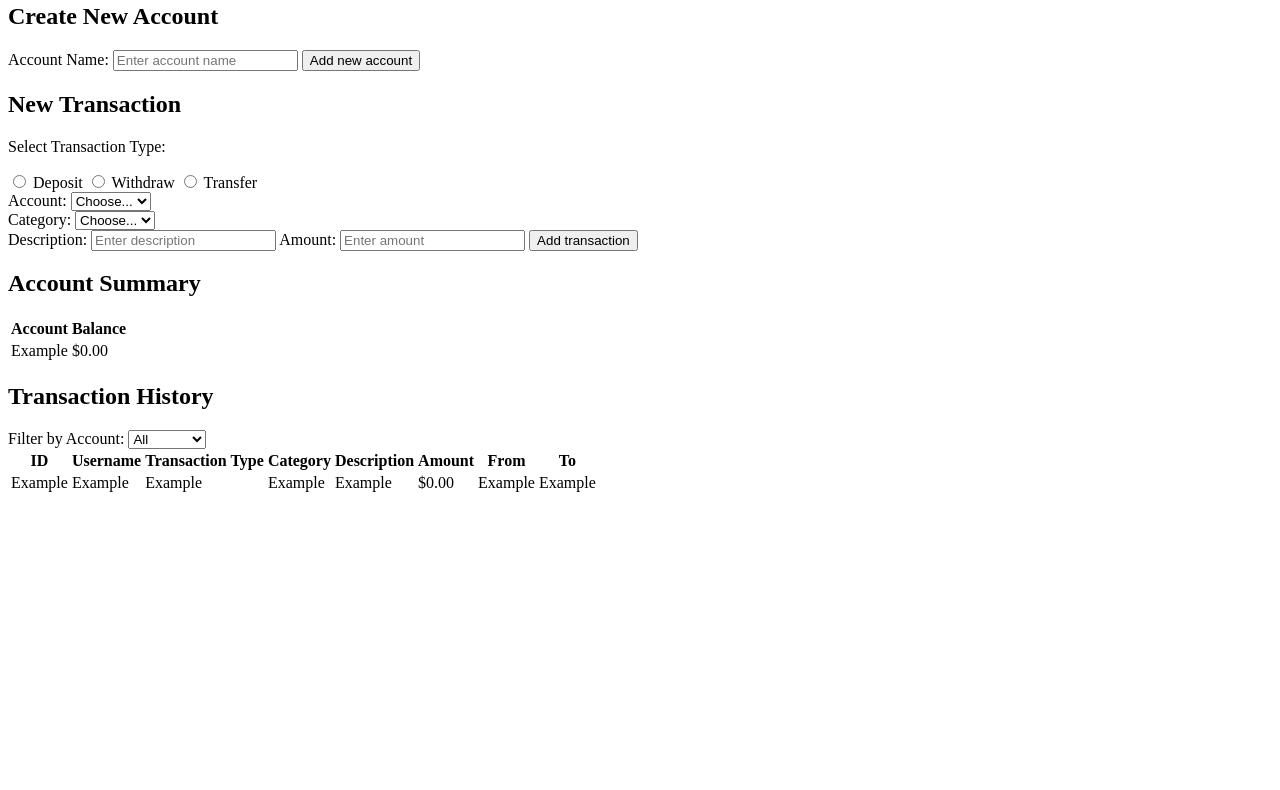
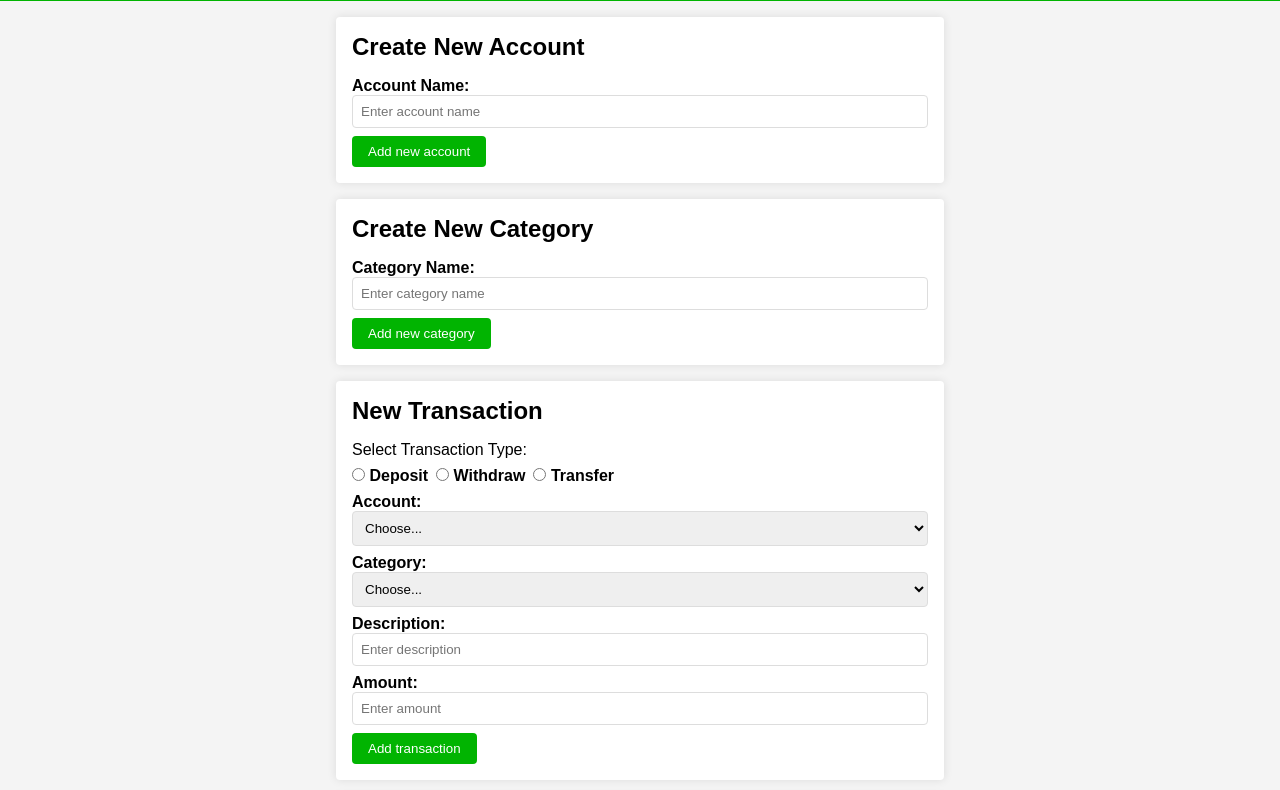
Before and after one commit to lenizeramos/my-track-app, a plain HTML site: page frontend/index.html in a window 1280 px wide. Shown: the part 64-854 px from the top of the page. Before the commit the page ends 800 px from the top, so only its background shows below. Drawn offline with nearby package versions, Linux system fonts and the light colour scheme; files that its build step writes are made by us from their sources.

Commit message:
created sass file

```diff
--- a/frontend/index.html
+++ b/frontend/index.html
@@ -4,25 +4,40 @@
     <meta charset="UTF-8" />
     <meta name="viewport" content="width=device-width, initial-scale=1.0" />
     <title>MyTracker</title>
+    <link rel="stylesheet" href="../src/css/style.css" />
   </head>
   <body>
     <nav>
       <h1>myTrakr</h1>
     </nav>
     <main>
-      <section>
+      <section id="create_account">
         <h2>Create New Account</h2>
         <label for="new_account">Account Name:</label>
         <input type="text" id="new_account" placeholder="Enter account name" />
         <input type="button" value="Add new account" />
       </section>
 
-      <section>
+      <section id="create_category">
+        <h2>Create New Category</h2>
+        <label for="new_category">Category Name:</label>
+        <input
+          type="text"
+          id="new_category"
+          placeholder="Enter category name"
+        />
+        <input type="button" value="Add new category" />
+      </section>
+
+      <section id="new_transaction">
         <h2>New Transaction</h2>
+        <p>Select Transaction Type:</p>
+        <div id="radio_group">
           <div>
-          <p>Select Transaction Type:</p>
               <input type="radio" id="deposit" name="transaction" value="deposit" />
               <label for="deposit">Deposit</label>
+          </div>
+          <div>
               <input
                 type="radio"
                 id="withdraw"
@@ -30,6 +45,8 @@
                 value="withdraw"
               />
               <label for="withdraw">Withdraw</label>
+          </div>
+          <div>
               <input
                 type="radio"
                 id="transfer"
@@ -37,6 +54,7 @@
                 value="transfer"
               />
               <label for="transfer">Transfer</label>
+          </div>
         </div>
 
         <div>
@@ -60,15 +78,17 @@
         <div>
           <label for="description">Description: </label>
           <input type="text" id="description" placeholder="Enter description" />
-
+        </div>
+          <div>
               <label for="amount">Amount: </label>
               <input type="text" id="amount" placeholder="Enter amount" />
+          </div>
 
           <input type="button" value="Add transaction" />
-        </div>
+
       </section>
 
-      <section>
+      <section id="account_summary">
         <h2>Account Summary</h2>
         <table>
           <thead>
@@ -86,7 +106,7 @@
         </table>
       </section>
 
-      <section>
+      <section id="transaction_history">
         <h2>Transaction History</h2>
         <label for="filter_account">Filter by Account:</label>
         <select id="filter_account">
@@ -95,7 +115,8 @@
           <option value="savings">Savings</option>
         </select>
 
-        <table>
+        <div class="table-container">
+            <table class="responsive-table">
               <thead>
                 <tr>
                   <th>ID</th>
@@ -121,6 +142,7 @@
                 </tr>
               </tbody>
             </table>
+        </div>
       </section>
     </main>
   </body>
--- /dev/null
+++ b/frontend/style.scss
@@ -0,0 +1,285 @@
+$primaryColor: rgb(1, 180, 1);
+$hoverColor: rgb(0, 107, 0);
+$backgroundColor: #f4f4f4;
+$white: #fff;
+$borderColor: #ddd;
+$borderRadius: 4px;
+$fontFamily: Arial, sans-serif;
+
+* {
+  margin: 0;
+  padding: 0;
+  box-sizing: border-box;
+}
+
+body {
+  font-family: $fontFamily;
+  background-color: $backgroundColor;
+  width: 100vw;
+  height: 100vh;
+}
+
+nav {
+  background-color: $primaryColor;
+  color: $white;
+  padding: 1rem;
+  text-align: center;
+
+  h1 {
+    font-size: 1.8rem;
+  }
+}
+
+main {
+  margin: 0 auto;
+  padding: 1rem;
+  width: 90%;
+
+  #create_account {
+    background: $white;
+    padding: 1rem;
+    border-radius: $borderRadius;
+    box-shadow: 0 0 10px rgba(0, 0, 0, 0.1);
+    margin-bottom: 1rem;
+
+    h2 {
+      margin-bottom: 1rem;
+    }
+
+    label {
+      margin-bottom: 0.5rem;
+      font-weight: bold;
+    }
+
+    input[type="text"] {
+      width: 100%;
+      padding: 0.5rem;
+      margin-bottom: 0.5rem;
+      border: 1px solid $borderColor;
+      border-radius: $borderRadius;
+    }
+
+    input[type="button"] {
+      padding: 0.5rem 1rem;
+      border: none;
+      border-radius: $borderRadius;
+      background-color: $primaryColor;
+      color: $white;
+      cursor: pointer;
+
+      &:hover {
+        background-color: $hoverColor;
+      }
+    }
+  }
+
+  #create_category {
+    background: $white;
+    padding: 1rem;
+    border-radius: $borderRadius;
+    box-shadow: 0 0 10px rgba(0, 0, 0, 0.1);
+    margin-bottom: 1rem;
+
+    h2 {
+      margin-bottom: 1rem;
+    }
+
+    label {
+      margin-bottom: 0.5rem;
+      font-weight: bold;
+    }
+
+    input[type="text"] {
+      width: 100%;
+      padding: 0.5rem;
+      margin-bottom: 0.5rem;
+      border: 1px solid $borderColor;
+      border-radius: $borderRadius;
+    }
+
+    input[type="button"] {
+      padding: 0.5rem 1rem;
+      border: none;
+      border-radius: $borderRadius;
+      background-color: $primaryColor;
+      color: $white;
+      cursor: pointer;
+
+      &:hover {
+        background-color: $hoverColor;
+      }
+    }
+  }
+
+  #new_transaction {
+    background: $white;
+    padding: 1rem;
+    border-radius: $borderRadius;
+    box-shadow: 0 0 10px rgba(0, 0, 0, 0.1);
+    margin-bottom: 1rem;
+
+    h2 {
+      margin-bottom: 1rem;
+    }
+
+    p {
+      margin-bottom: 0.5rem;
+    }
+
+    #radio_group {
+      margin: 0.5rem 0;
+      display: flex;
+      flex-wrap: wrap;
+
+      div {
+        margin-right: 0.5rem;
+      }
+    }
+
+    label {
+      margin-bottom: 0.5rem;
+      font-weight: bold;
+    }
+
+    input[type="text"],
+    select {
+      width: 100%;
+      padding: 0.5rem;
+      margin-bottom: 0.5rem;
+      border: 1px solid $borderColor;
+      border-radius: $borderRadius;
+    }
+
+    input[type="button"] {
+      padding: 0.5rem 1rem;
+      border: none;
+      border-radius: $borderRadius;
+      background-color: $primaryColor;
+      color: $white;
+      cursor: pointer;
+
+      &:hover {
+        background-color: $hoverColor;
+      }
+    }
+  }
+
+  #account_summary {
+    background: $white;
+    padding: 1rem;
+    border-radius: $borderRadius;
+    box-shadow: 0 0 10px rgba(0, 0, 0, 0.1);
+    margin-bottom: 1rem;
+
+    h2 {
+      margin-bottom: 1rem;
+    }
+
+    table {
+      width: 100%;
+      border-collapse: collapse;
+      margin-top: 1rem;
+
+      th,
+      td {
+        padding: 0.7rem;
+        text-align: left;
+        border: 1px solid $borderColor;
+      }
+
+      th {
+        background-color: #f4f4f4;
+      }
+    }
+  }
+
+  #transaction_history {
+    background: $white;
+    padding: 1rem;
+    border-radius: $borderRadius;
+    box-shadow: 0 0 10px rgba(0, 0, 0, 0.1);
+    margin-bottom: 1rem;
+
+    h2 {
+      margin-bottom: 1rem;
+    }
+
+    label {
+      margin-bottom: 0.5rem;
+      font-weight: bold;
+    }
+
+    select {
+      padding: 0.5rem;
+      border: 1px solid $borderColor;
+      border-radius: $borderRadius;
+      margin-bottom: 0.5rem;
+    }
+
+    .table-container {
+      overflow-x: auto;
+
+      .responsive-table {
+        width: 100%;
+        border-collapse: collapse;
+        margin-top: 1rem;
+
+        th,
+        td {
+          padding: 0.7rem;
+          text-align: left;
+          border: 1px solid $borderColor;
+        }
+
+        th {
+          background-color: #f4f4f4;
+        }
+      }
+    }
+  }
+}
+
+@media (min-width: 601px) {
+  main {
+    width: 80%;
+  }
+
+  #transaction_history {
+    thead {
+      display: table-header-group;
+    }
+
+    tbody {
+      display: table-row-group;
+    }
+
+    tr {
+      display: table-row;
+      border: none;
+    }
+
+    td {
+      display: table-cell;
+      position: static;
+      padding-left: 0;
+    }
+  }
+}
+
+@media (min-width: 768px) {
+  main {
+    width: 70%;
+  }
+}
+
+@media (min-width: 992px) {
+  main {
+    width: 60%;
+  }
+}
+
+@media (min-width: 1200px) {
+  main {
+    width: 50%;
+  }
+}
```
Lines whose indentation alone changed are shown as unchanged.
